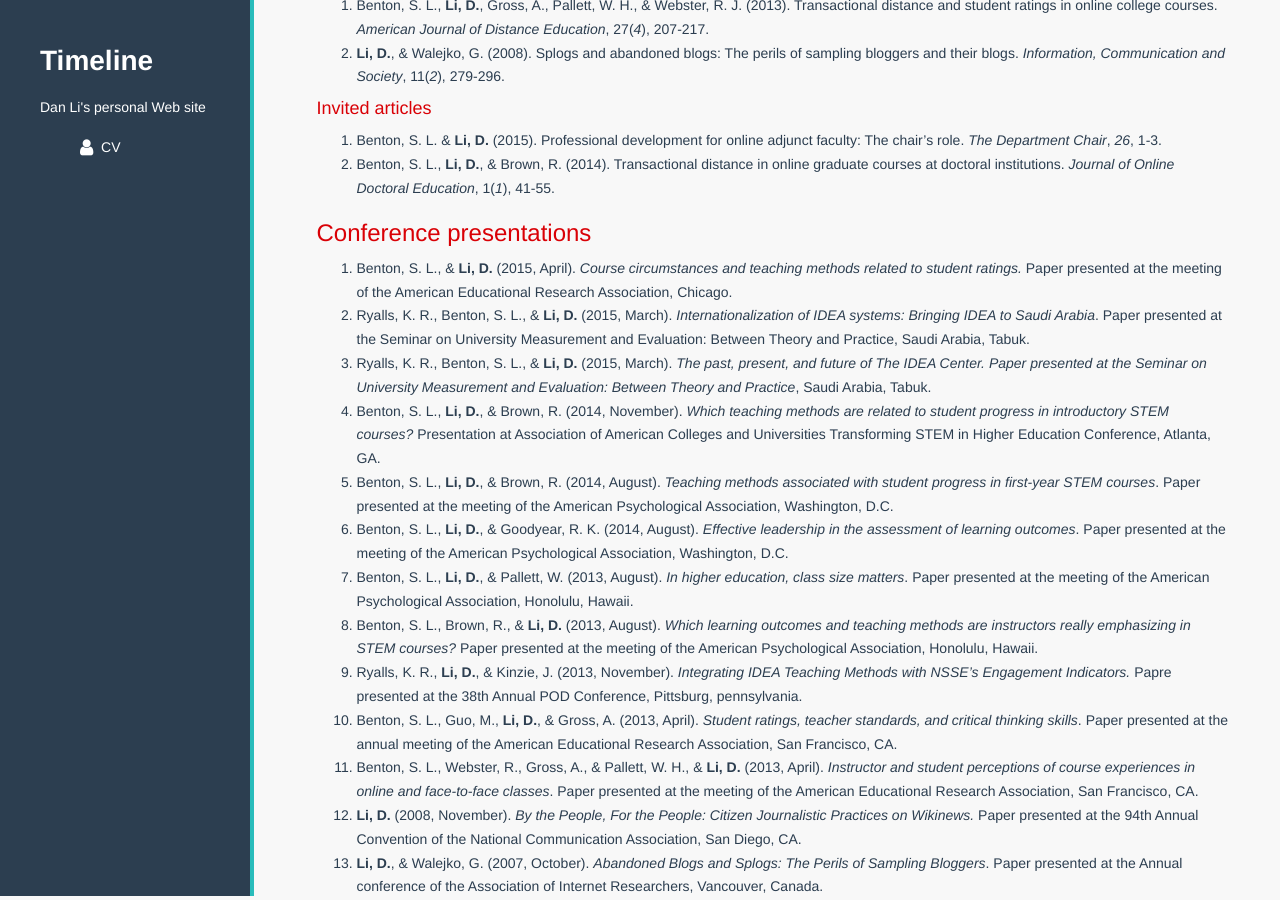
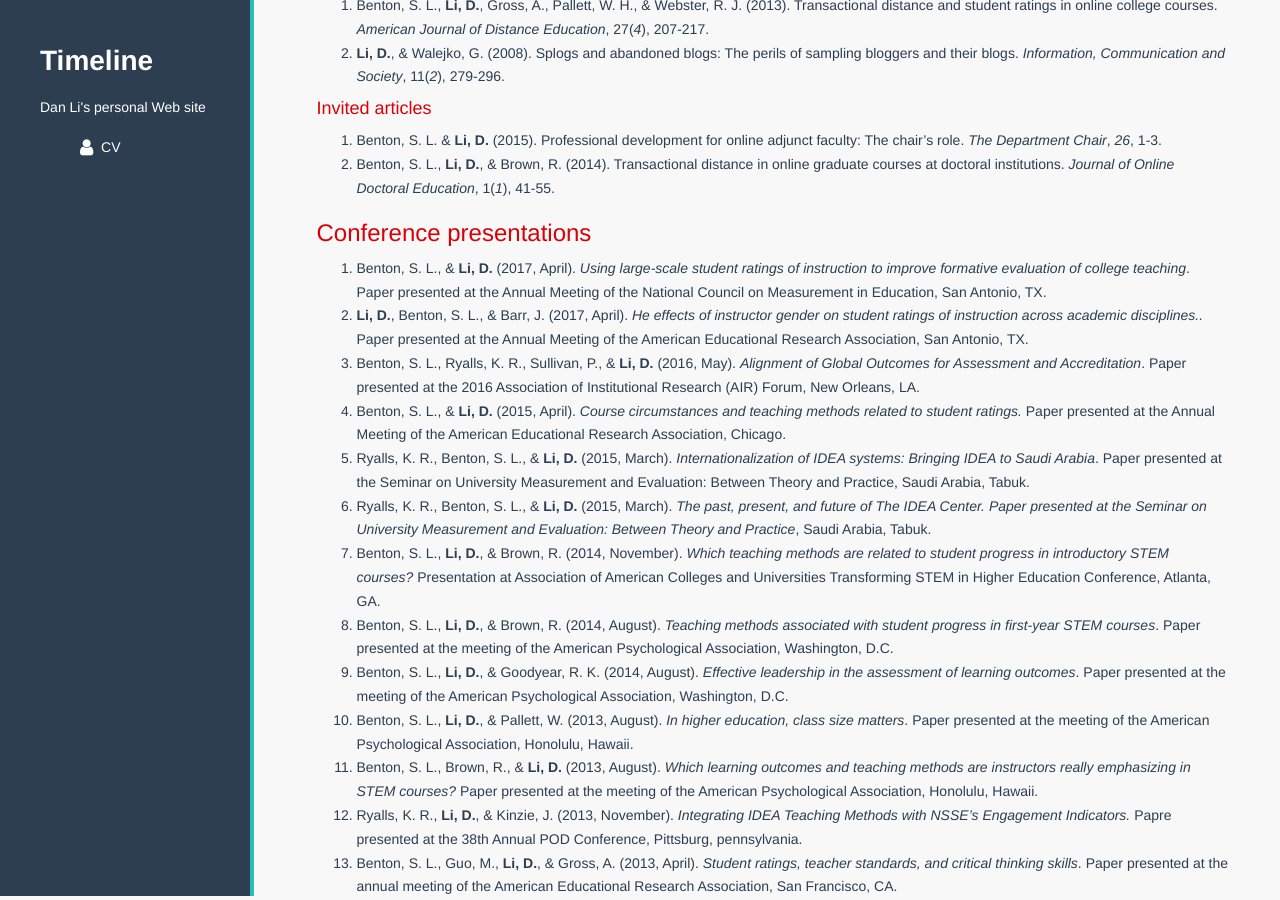
Before and after one commit to danli-ds/danliIDEA.github.io, a Jekyll site: the page built from CV/index.md, in a window 1280 px wide and 900 px high, scrolled down 636 px. Built offline with Jekyll 4.4.1, drawn with Linux system fonts in a browser that asks for light colours; nearby versions of some CDN libraries.

Commit message:
add conference papers

```diff
--- a/CV/index.md
+++ b/CV/index.md
@@ -42,7 +42,10 @@ Manhattan, KS 66502
 
 ### Conference presentations
 
-1. Benton, S. L., & **Li, D.** (2015, April). *Course circumstances and teaching methods related to student ratings.* Paper presented at the meeting of the American Educational Research Association, Chicago.
+1. Benton, S. L., & **Li, D.** (2017, April). *Using large-scale student ratings of instruction to improve formative evaluation of college teaching*. Paper presented at the Annual Meeting of the National Council on Measurement in Education, San Antonio, TX.
+1. **Li, D.**, Benton, S. L., & Barr, J. (2017, April). *He effects of instructor gender on student ratings of instruction across academic disciplines..* Paper presented at the Annual Meeting of the American Educational Research Association, San Antonio, TX.
+1. Benton, S. L., Ryalls, K. R., Sullivan, P., & **Li, D.** (2016, May). *Alignment of Global Outcomes for Assessment and Accreditation*. Paper presented at the 2016 Association of Institutional Research (AIR) Forum, New Orleans, LA.
+1. Benton, S. L., & **Li, D.** (2015, April). *Course circumstances and teaching methods related to student ratings.* Paper presented at the Annual Meeting of the American Educational Research Association, Chicago.
 1. Ryalls, K. R., Benton, S. L., & **Li, D.** (2015, March). *Internationalization of IDEA systems: Bringing IDEA to Saudi Arabia*. Paper presented at the Seminar on University Measurement and Evaluation: Between Theory and Practice, Saudi Arabia, Tabuk.
 1. Ryalls, K. R., Benton, S. L., & **Li, D.** (2015, March). *The past, present, and future of The IDEA Center. Paper presented at the Seminar on University Measurement and Evaluation: Between Theory and Practice*, Saudi Arabia, Tabuk.
 1. Benton, S. L., **Li, D.**, & Brown, R. (2014, November). *Which teaching methods are related to student progress in introductory STEM courses?* Presentation at Association of American Colleges and Universities Transforming STEM in Higher Education Conference, Atlanta, GA.
```
